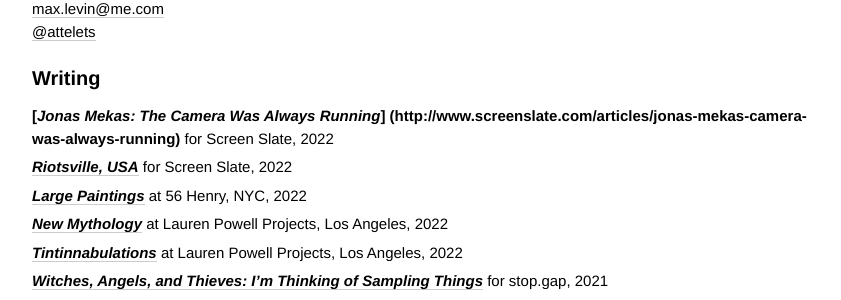
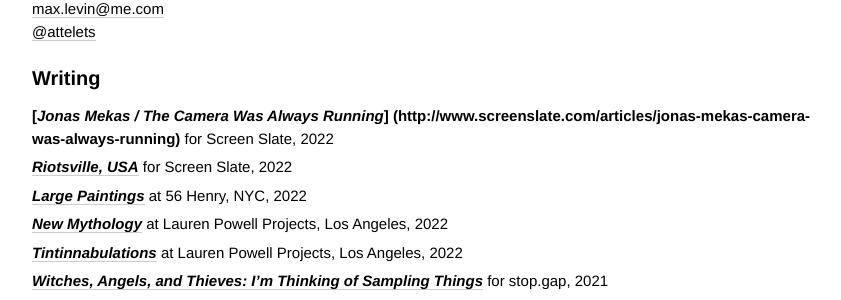
Before and after one commit to minicreative/maxlevin.me, a Jekyll site: the page built from index.md, in a window 1280 px wide. Shown: the part 174-474 px from the top of the page, without its empty margins (18-859 px from the left). Built offline with Jekyll 4.4.1, drawn with Linux system fonts in a browser that asks for light colours.

```diff
--- a/index.md
+++ b/index.md
@@ -5,7 +5,7 @@ sections:
 - title: Writing
   items:
   - description: |-
-      **[*Jonas Mekas: The Camera Was Always Running*]
+      **[*Jonas Mekas / The Camera Was Always Running*]
       (http://www.screenslate.com/articles/jonas-mekas-camera-was-always-running)** for Screen Slate, 2022
     image: "/uploads/Jonas-Mekas.jpg"
   - description: "**[*Riotsville, USA*](http://www.screenslate.com/articles/riotsville-usa)**
```
